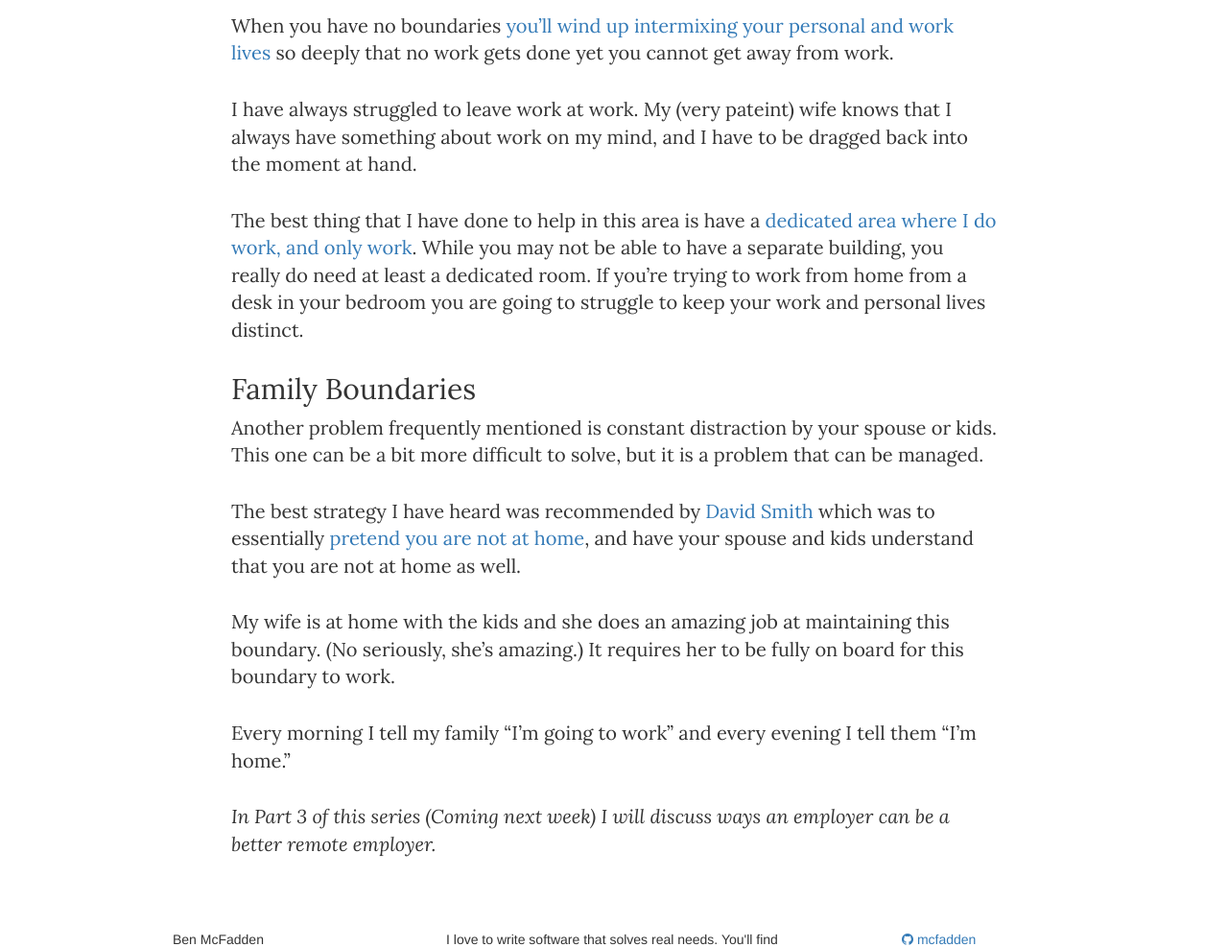
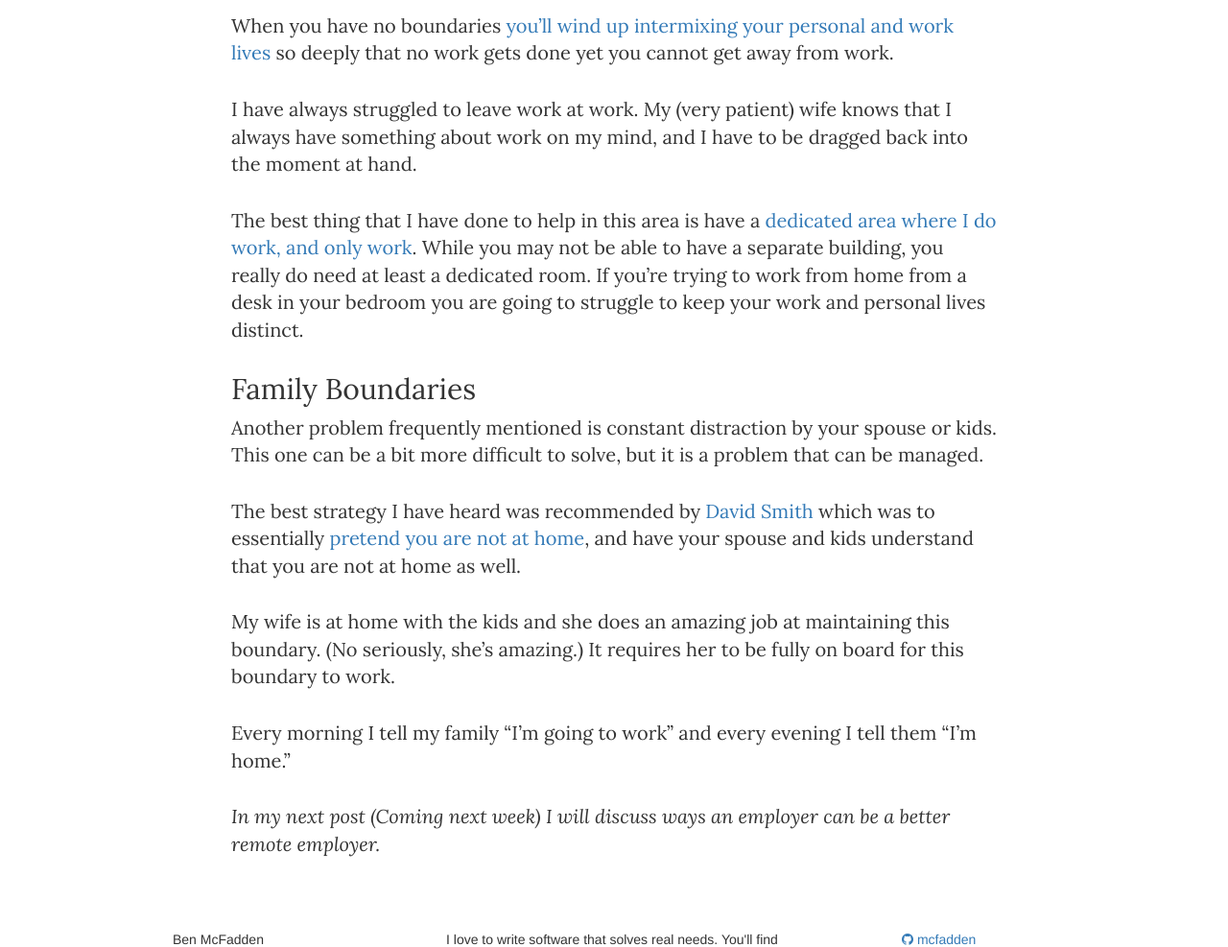
Before and after one commit to mcfadden/mcfadden.github.io, a Jekyll site: the page built from _posts/2016-04-06-going-to-work.md, in a window 1280 px wide and 1400 px high, scrolled down 1077 px. Shown: the part 266-1253 px from the top of the window at 96% size. Built offline with Jekyll 4.4.1, drawn with Linux system fonts in a browser that asks for light colours; nearby versions of some CDN libraries.

Commit message:
Typo and upcoming post update.

```diff
--- a/_posts/2016-04-06-going-to-work.md
+++ b/_posts/2016-04-06-going-to-work.md
@@ -33,7 +33,7 @@ Likewise, having an end-of-day routine is important as well.
 ## Work Boundaries
 When you have no boundaries [you'll wind up intermixing your personal and work lives](http://www.slate.com/articles/business/the_ladder/2015/12/working_from_home_does_it_make_people_more_productive.html) so deeply that no work gets done yet you cannot get away from work.
 
-I have always struggled to leave work at work. My (very pateint) wife knows that I always have something about work on my mind, and I have to be dragged back into the moment at hand.
+I have always struggled to leave work at work. My (very patient) wife knows that I always have something about work on my mind, and I have to be dragged back into the moment at hand.
 
 The best thing that I have done to help in this area is have a [dedicated area where I do work, and only work](tiny-office). While you may not be able to have a separate building, you really do need at least a dedicated room. If you're trying to work from home from a desk in your bedroom you are going to struggle to keep your work and personal lives distinct.
 
@@ -47,4 +47,4 @@ My wife is at home with the kids and she does an amazing job at maintaining this
 Every morning I tell my family "I'm going to work" and every evening I tell them "I'm home."
 
 
-_In Part 3 of this series (Coming next week) I will discuss ways an employer can be a better remote employer._
+_In my next post (Coming next week) I will discuss ways an employer can be a better remote employer._
```
